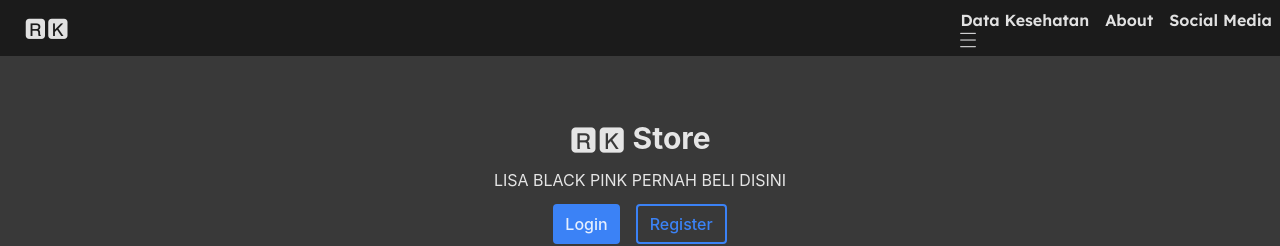
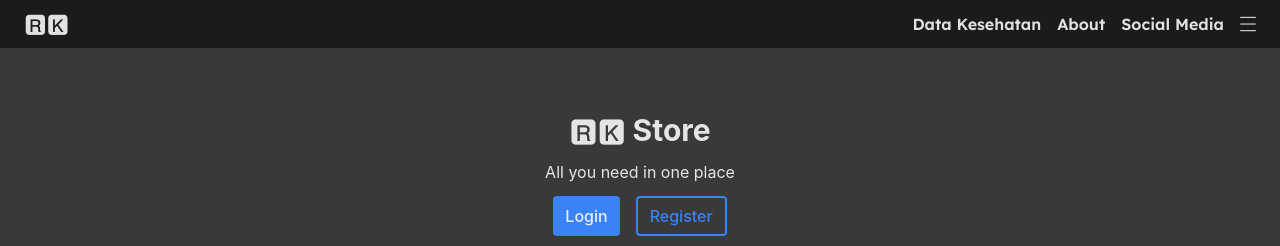
Before and after one commit to Rakhapy/tgs-infor, a React (Vite) app: page / in a window 1280 px wide. Shown: the top 246 px of the page. Built offline with nearby package versions, Linux system fonts and the light colour scheme; no server answers.

Commit message:
ganti slogan

```diff
--- a/src/components/navbar/index.jsx
+++ b/src/components/navbar/index.jsx
@@ -5,13 +5,13 @@
             <div className="logo ml-4">
             <h1 className="text-2xl font-bold" ><a href="">🆁🅺</a></h1>
             </div>
-            <div className="ul-navbar">
+            <div className="ul-navbar flex flex-row justify-center items-center">
                 <ul className="flex font-semibold font-lexend justify-center items-center gap-4">
                     <li><a href="/data-kesehatan">Data Kesehatan</a></li>
                     <li><a href="/about">About</a></li>
                     <li><a href="https://www.instagram.com/rakhaprawira_y">Social Media</a></li>
                 </ul>
-            <div className="menu w-[1rem] ">
+            <div className="menu mx-4 w-[1rem] ">
                 <img src="img/menu.png" alt="" />
             </div>
             </div>
--- a/src/components/tamplate/index.jsx
+++ b/src/components/tamplate/index.jsx
@@ -14,7 +14,7 @@
           <h1 className="text-3xl font-bold select-none " >🆁🅺 Store</h1>
         </div>
         <div className="subjudul">
-          <h2 className="text-base select-none" >LISA BLACK PINK PERNAH BELI DISINI</h2>
+          <h2 className="text-base select-none" >All you need in one place</h2>
         </div>
         <div className="login-register-btn flex gap-4 flex-wrap max-h-32">
           <button className="btn bg-blue-500 font-medium rounded py-1.5 px-3 hover:px-3.5 duration-300" ><Link to="/login">Login</Link></button>
```
